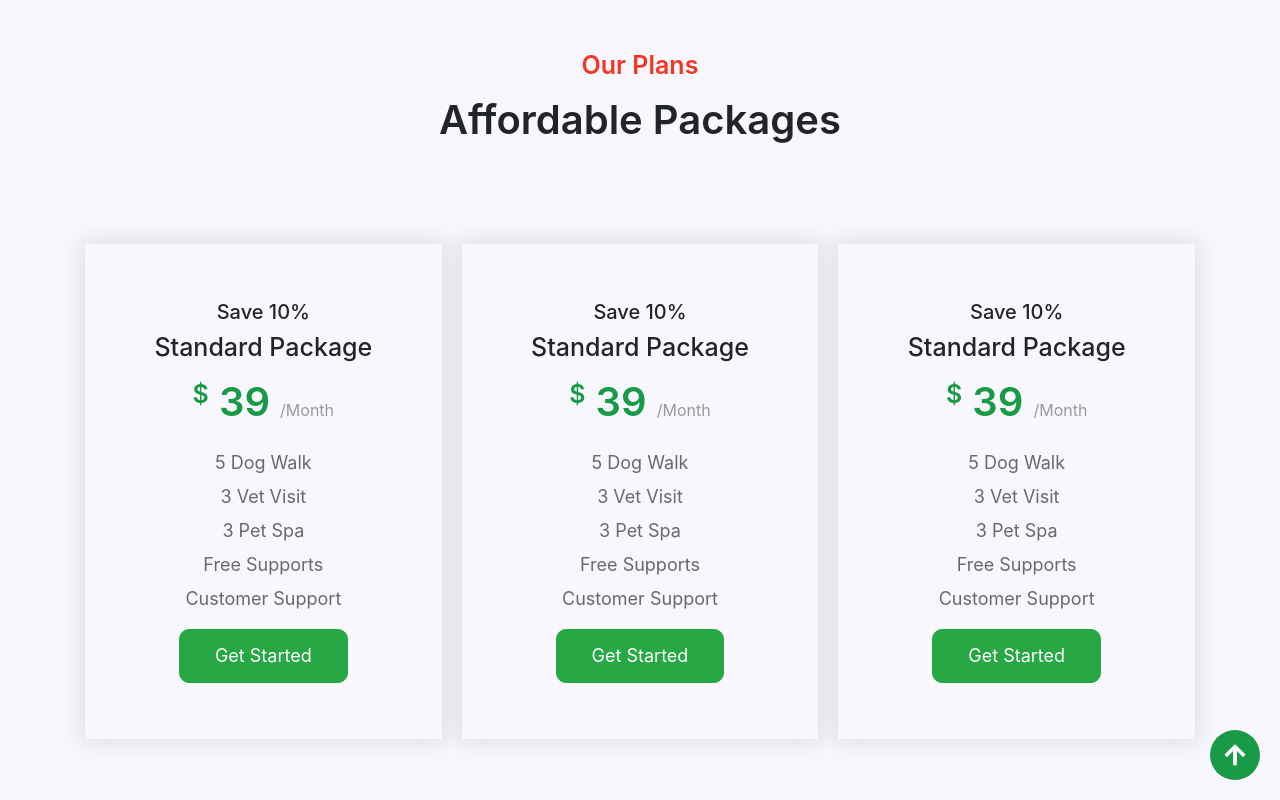
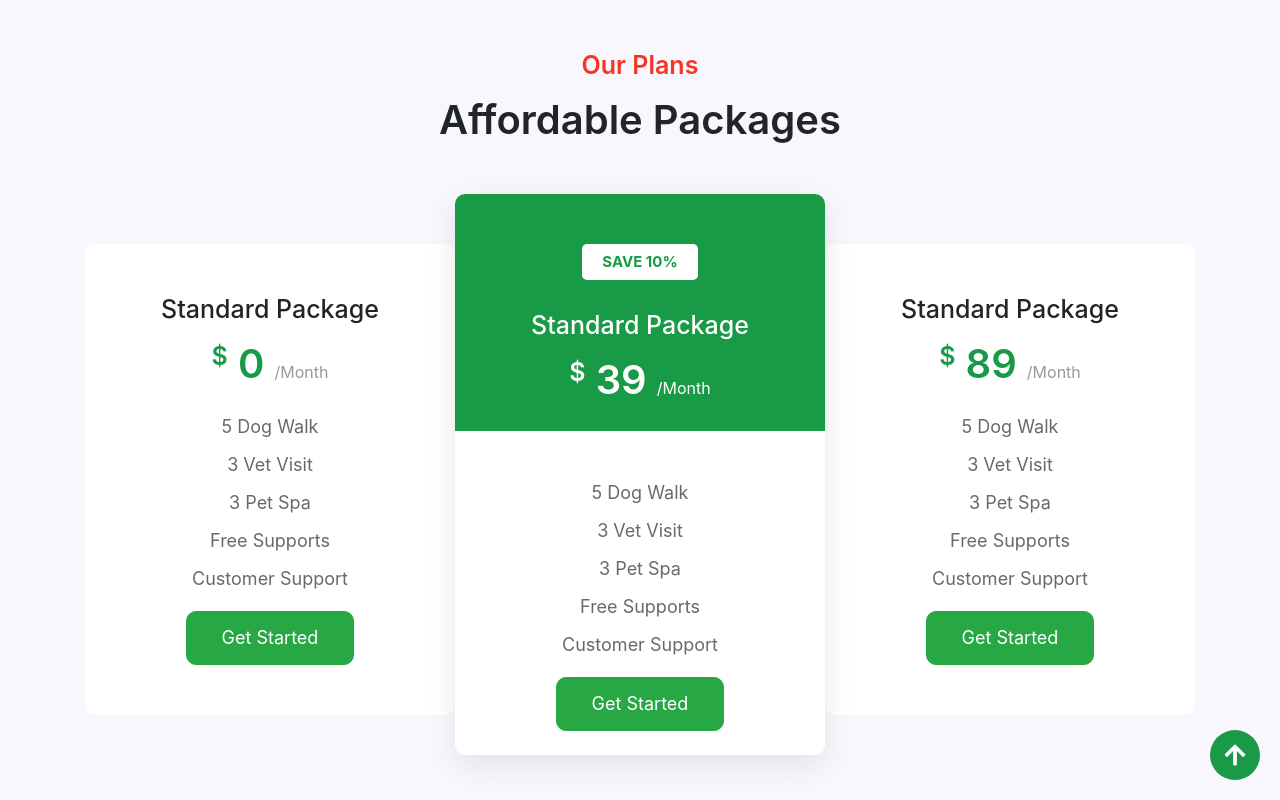
Before and after one commit to nckrem0/project, a plain HTML site: page index.html in a window 1280 px wide. Shown: the top 800 px of the page. Drawn offline with nearby package versions, Linux system fonts and the light colour scheme.

Commit message:
update code

```diff
--- a/css/style.css
+++ b/css/style.css
@@ -27,30 +27,57 @@
 .packages{
     display: grid;
     grid-template-columns: 1fr 1fr 1fr;
-    gap: 20px;
+    /* gap: 20px; */
     position: relative;
 }
 
 .packages__content {
-    padding: 56px 40px;
-    /* background-color: red; */
-    box-shadow: 0px 0px 20px 4px rgb(0, 0, 0, 0.1) ;
-    /* z-index: 99;
-    position: relative; */
+    padding: 50px 0px;
+    background-color: #ffffff;
+    border-radius: 10px;
+}
+.packages__content:nth-child(1) {
+    transition: 0.8s;
+}
+.packages__content:nth-child(2) {
+    padding: 0px 0px;
+    margin-top: -50px;
+    margin-bottom: -40px;
+    border-radius: 10px;
+    z-index: 99;
+    box-shadow: 0 10px 30px 0 rgb(17 17 17 / 9%)
+
 
 }
-/* .standard__top {
-    position: absolute;
-    width: auto;
-    height: 200px;
-    top: -100px;
+.standard__top {
+    background-color: #189A46;
+    color: #fff;
+    padding-top: 50px;
+    padding-bottom: 10px;
+    border-radius: 10px 10px 0px 0px;
 }
-.standard__bottom{
-    position: absolute;
-    bottom: 50px;
-    left: 43%;
-    background-color: red;
-} */
+.standard__bottom {
+    padding-top: 40px;
+}
+.packages__content .standard__top h4 {
+    color: #ffffff;
+}
+.packages__content .standard__top span {
+    color: #ffffff;
+}
+.packages__content .standard__top h5 {
+    font-size: 15px;
+    line-height: 20px;
+    color: #189A46 ;
+    text-align: center;
+    text-transform: uppercase;
+    margin-bottom: 30px;
+    font-weight: 700;
+    display: inline-block;
+    padding: 8px 20px;
+    background: #fff;
+    border-radius: 5px;
+}
 
 .packages__content h3 {
     font-size: 25px;
@@ -81,7 +108,7 @@
 
 .packages__content li {
     font-size: 18px;
-    line-height: 28px;
+    line-height: 32px;
     font-weight: normal;
     align-self: center;
     padding-top: 6px;
@@ -95,7 +122,6 @@
     font-weight: 400;
     border-radius: 10px;
 }
-
 /* videotrailer */
 
 .video__trailer {
--- a/index.html
+++ b/index.html
@@ -48,11 +48,10 @@
                     <div class="packages__content">
                         <div class="free">
                             <div class="free__content">
-                                <h5>Save 10%</h5>
                                 <h3>Standard Package</h3>
                                 <h4>
                                     <label>$</label>
-                                    39
+                                    0
                                     <span>/Month</span>
                                 </h4>
                             </div>
@@ -95,11 +94,10 @@
                     <div class="packages__content">
                         <div class="pro">
                             <div class="pro">
-                                <h5>Save 10%</h5>
                                 <h3>Standard Package</h3>
                                 <h4>
                                     <label>$</label>
-                                    39
+                                    89
                                     <span>/Month</span>
                                 </h4>
                             </div>
```
